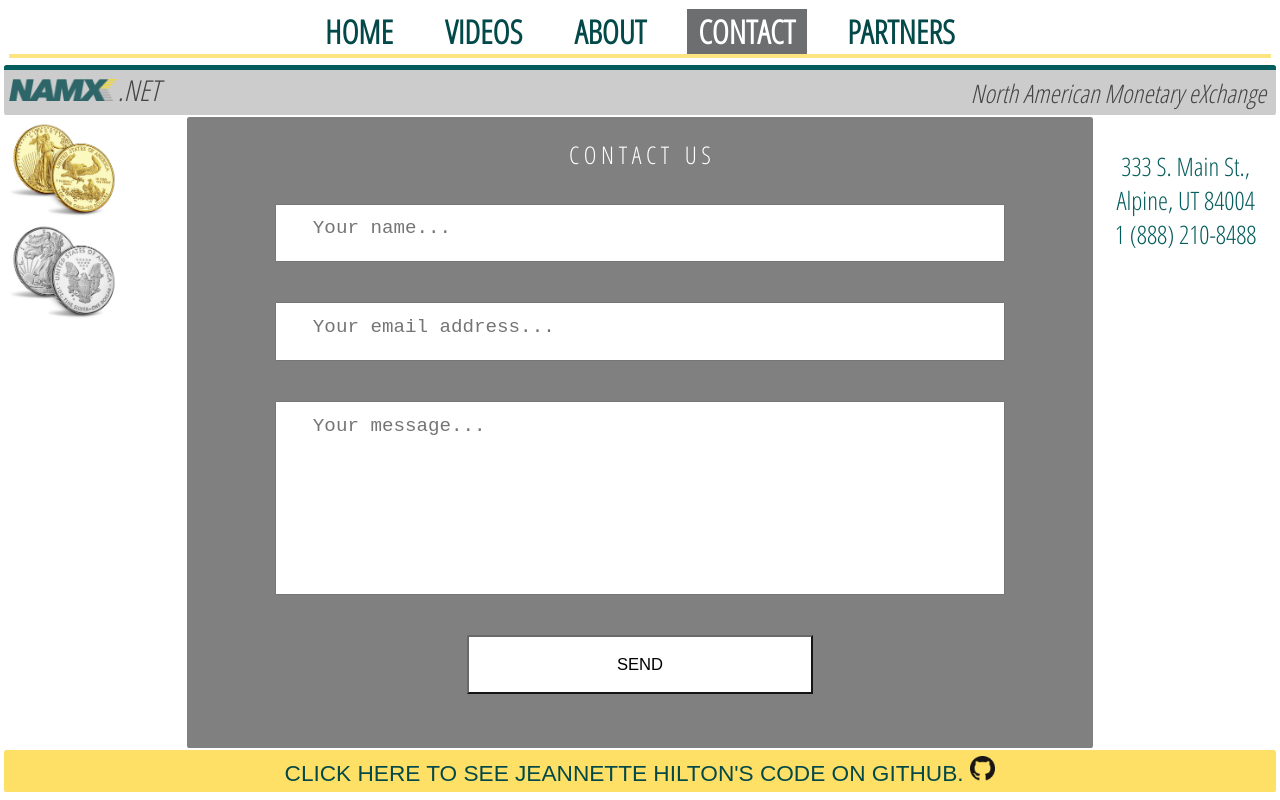
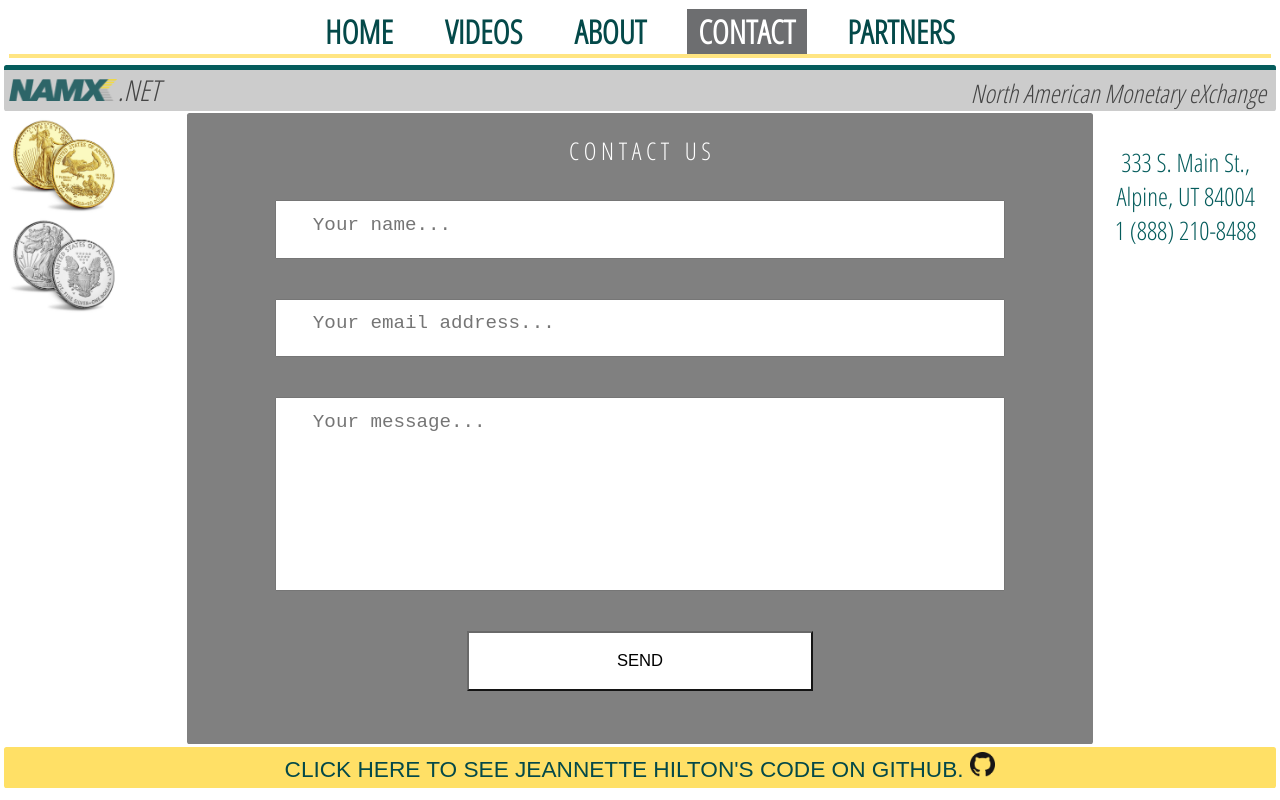
Before and after one commit to jcleona/CreativeProject1, a plain HTML site: page contact.html in a window 1280 px wide. Drawn offline with Linux system fonts and the light colour scheme.

Commit message:
cleans up css

```diff
--- a/creativeProject1.css
+++ b/creativeProject1.css
@@ -15,11 +15,11 @@
     height: .3vw;
     border-width: 0;
     margin: 0;
-    background-color: #ffe582 !important;
+    background-color: #ffe582;
   }
   img {
     max-width: calc(65px + 3.4vw);
-    margin: 0 !important;
+    margin: 0;
   }
   div {
     display: inline;
@@ -135,7 +135,7 @@
   background-color: #6d6e70;
 }
 #logoLine {
-  font-size: calc(14px + 1.8vw) !important;
+  font-size: calc(14px + 1.8vw);
   font-style: normal;
   display: inline;
   float: right;
@@ -153,19 +153,15 @@
 }
 .header {
   border-top: 5px solid hsl(180, 90%, 19%);
-  /* font-size: 2.5vw !important; */
   font-size: calc(16px + 1vw);
   font-style: italic;
   background-color: #ccc;
   color: #444;
   height: calc(10px +3vw);
-  padding: 0vw .8vw .4vw .4vw !important;
+  padding: 0vw .8vw .1vw .4vw;
 }
 .sidebar {
   background-color: white;
-  color: #fff;
-  display: run-in;
-  font-size: 1.8vw !important;
 }
 .content {
   background: grey;
@@ -181,8 +177,6 @@
 }
 .footer {
   text-align: center;
-  align-self: stretch;
-  align-items: stretch;
   color: #444;
   background-color: HSL(48, 100%, 70%);
   font-size: calc(6px + 1.3vw);
@@ -205,7 +199,7 @@ textarea {
 button {
   border-color: DimGrey;
   background-color: white;
-  height: calc(8px + 4vw) !important;
+  height: calc(8px + 4vw);
   width: 40%;
   font-size: 1.3vw;
 }
```
